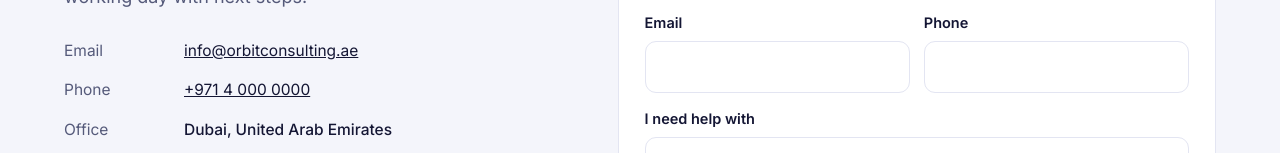
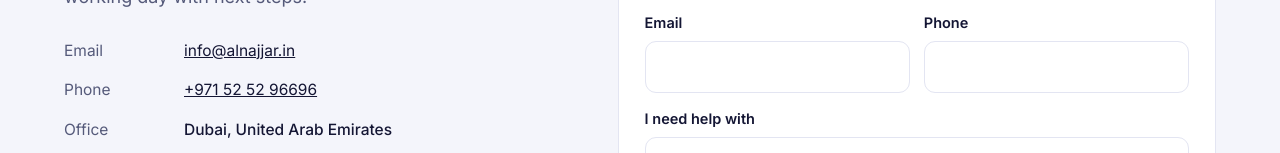
Before and after one commit to nader1978/orbit, a plain HTML site: page index.html in a window 1280 px wide. Shown: the part 7160-7313 px from the top of the page. Drawn offline with Linux system fonts and the light colour scheme.

Commit message:
Update index.html

```diff
--- a/index.html
+++ b/index.html
@@ -303,8 +303,8 @@ footer a{color:#5eead4}
       <h2 data-t="ctH">Talk to us</h2>
       <p class="lead" data-t="ctP">Tell us what you need and we will reply within one working day with next steps.</p>
       <div class="cinfo">
-        <div><span data-t="cEmail">Email</span><a href="mailto:info@orbitconsulting.ae">info@orbitconsulting.ae</a></div>
-        <div><span data-t="cPhone">Phone</span><a href="tel:+97140000000">+971 4 000 0000</a></div>
+        <div><span data-t="cEmail">Email</span><a href="mailto:info@alnajjar.in">info@alnajjar.in</a></div>
+        <div><span data-t="cPhone">Phone</span><a href="tel:+97140000000">+971 52 52 96696</a></div>
         <div><span data-t="cOffice">Office</span><b style="font-weight:500;direction:inherit" data-t="cCity">Dubai, United Arab Emirates</b></div>
         <div><span data-t="cHours">Hours</span><b style="font-weight:500;direction:inherit" data-t="cHoursV">Monday–Friday, 9:00–18:00</b></div>
       </div>
```
